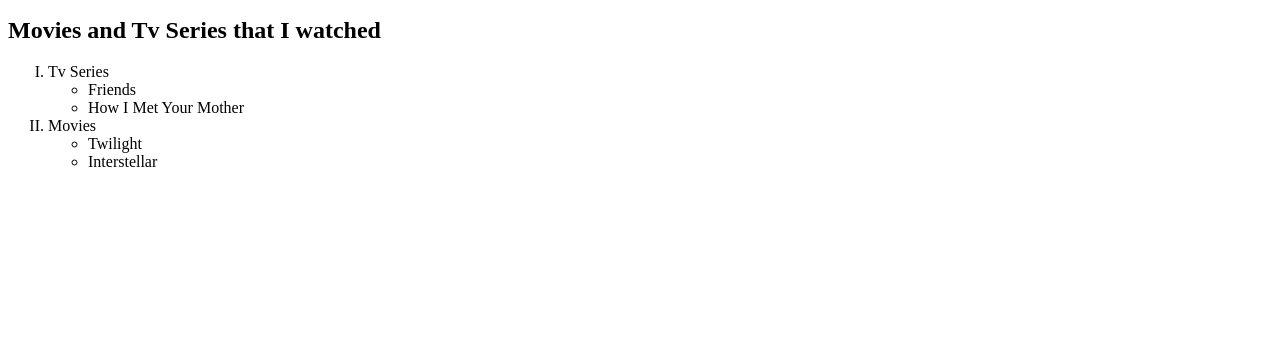
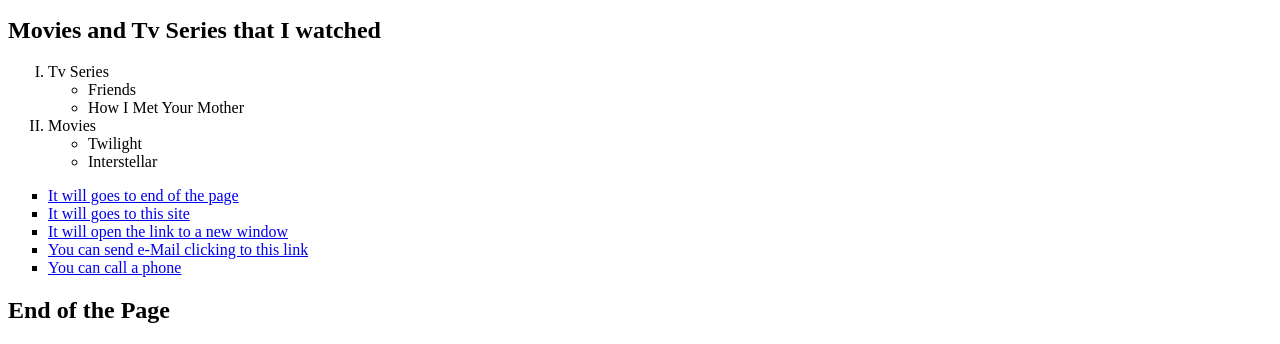
Before and after one commit to ilhansevval/HTML, a plain HTML site: page html/index.html in a window 1280 px wide. Shown: the part 1529-1873 px from the top of the page. Before the commit the page ends 1716 px from the top, so only its background shows below. Drawn offline with Linux system fonts and the light colour scheme.

Commit message:
feat: "link section"

```diff
--- a/html/index.html
+++ b/html/index.html
@@ -63,5 +63,17 @@
 
     </ol>
     <!--List Section Ends-->
+
+    <!--Link Section Starts-->
+    <ul style="list-style-type:square">
+        <li><a href="#footer">It will goes to end of the page</a></li>
+        <li><a href="https://www.google.com/">It will goes to this site</a></li>
+        <li><a href="https://www.google.com/" target="_blank">It will open the link to a new window</a></li>
+        <li><a href="mailto:info@kodluyoruz.org">You can send e-Mail clicking to this link</a></li>
+        <li><a href="tel:05555555555">You can call a phone</a></li>
+    </ul>
+    <!--Link Section Ends-->
+
+    <h2 id="footer">End of the Page</h2>
 </body>
 </html>
```
